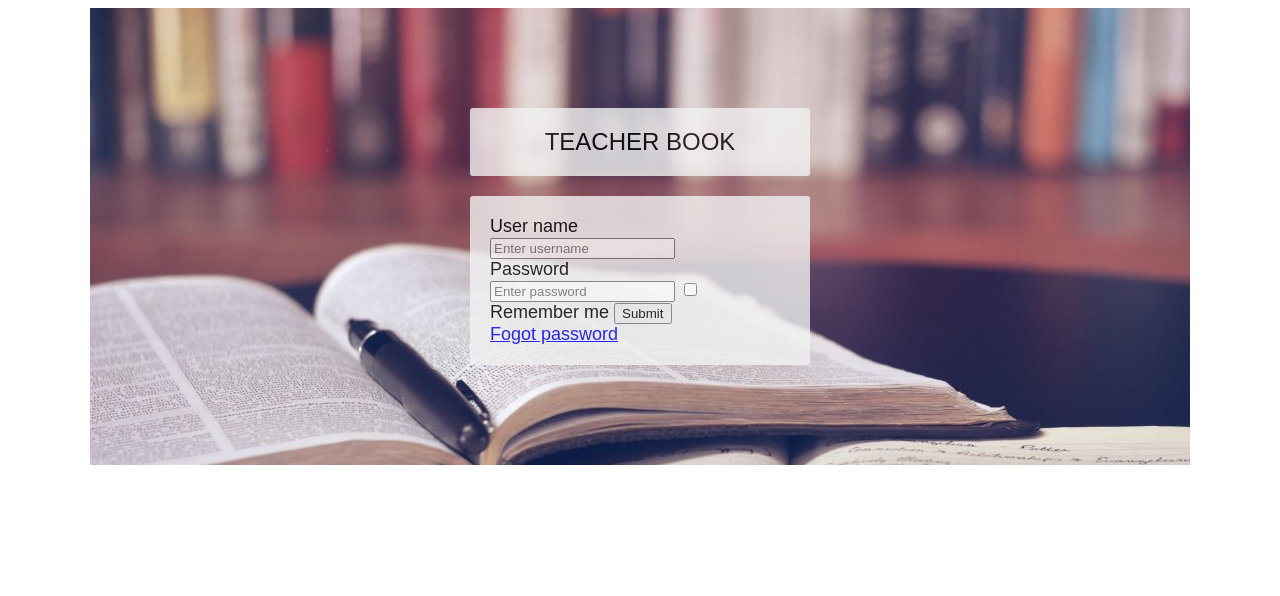
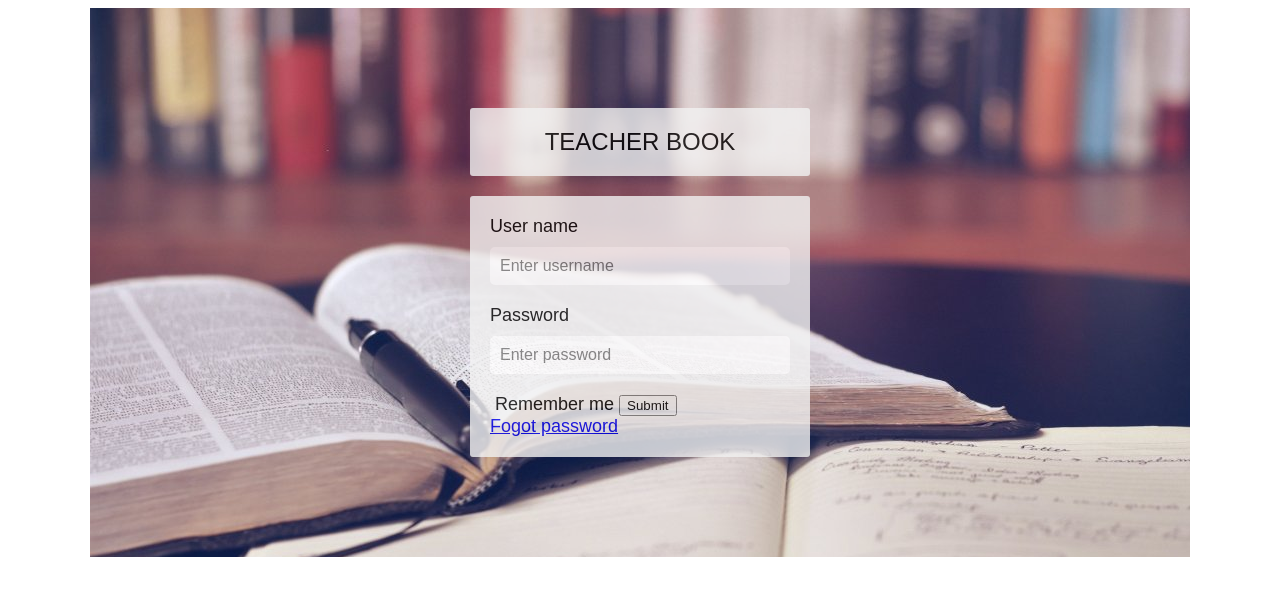
Before and after one commit to paulsparrow/frontend, a plain HTML site: page index.html in a window 1280 px wide. Drawn offline with Linux system fonts and the light colour scheme.

Commit message:
Four commit

```diff
--- a/css/style.css
+++ b/css/style.css
@@ -27,3 +27,18 @@ body {
   padding: 0px;
   margin: 0px;
 }
+.form input {
+  background: #FFFFFF;
+  width: 100%;
+  border: 0;
+  margin: 10px 0px 20px;
+  padding: 10px;
+  border-radius: 5px;
+  box-sizing: border-box;
+  text-align: left;
+  font-size: 16px;
+}
+input[type="checkbox"]{
+  margin: 0px;
+  width: 0px;
+}
```
